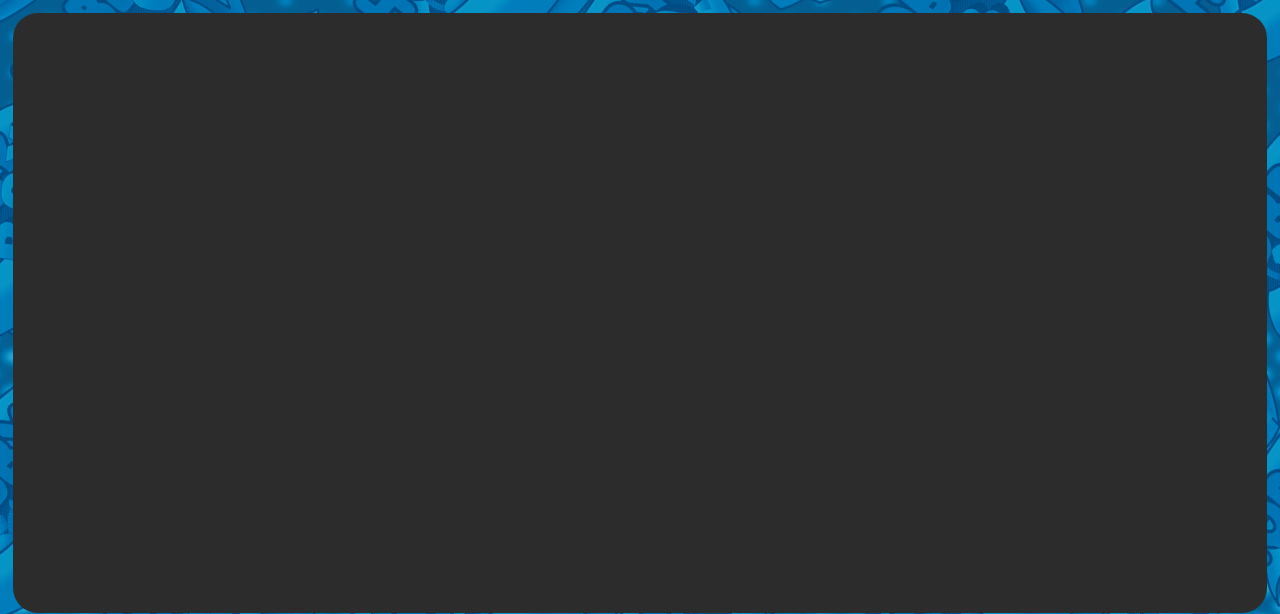
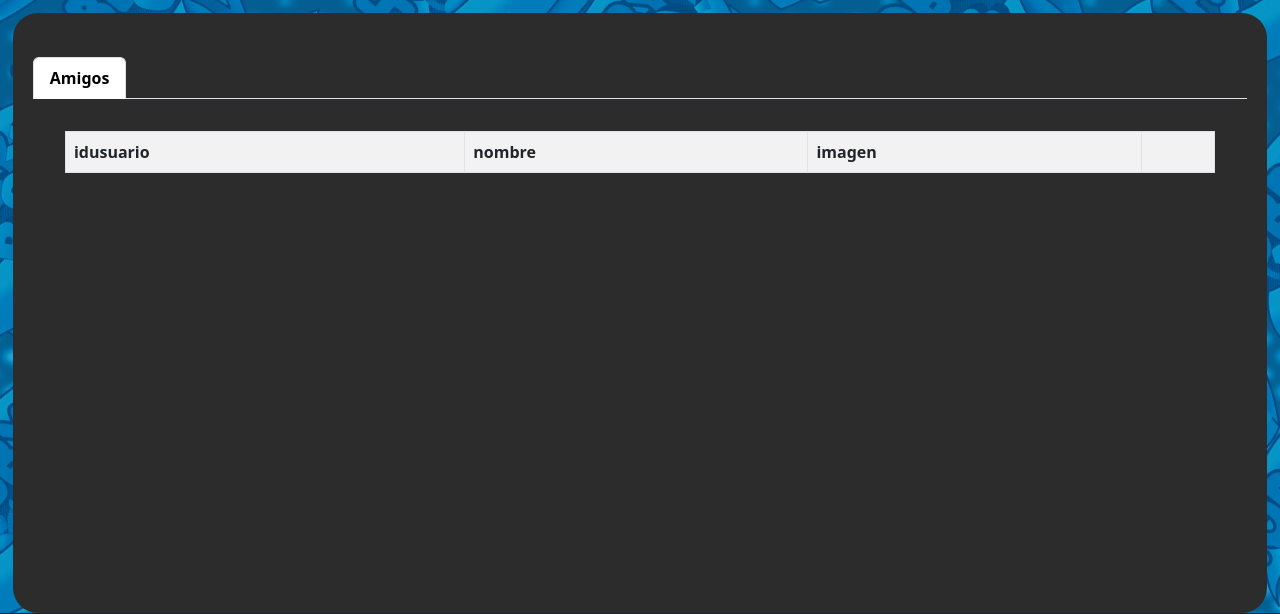
Before and after one commit to AndresRomano/PHP_lab, a PHP site: page /indexUser.php in a window 1280 px wide. Shown: the part 86-700 px from the top of the page. Run offline with PHP 8.4, Linux system fonts and the light colour scheme; a user stored in the database is signed in; data comes from the database, SQL or seed files in the repository; data that the repository does not hold is empty.

Commit message:
traigo cambios de german

```diff
--- a/HobbyBox/indexUser.php
+++ b/HobbyBox/indexUser.php
@@ -18,8 +18,28 @@ if ($_SESSION["rol"] !== "usuario") {
 <body class="img" style="background-image: url(./imagenes/bg.png);">
   <!-- Incluir el navbar utilizando la directiva de inclusión -->
   <?php include './vistas/header.php'; ?>
-  <div class="contenedor1" style="height: 600px;"></div>
+  <div class="contenedor1" style="height: 600px;">
   <br>
+
+
+  <ul class="nav nav-tabs" id="myTab" role="tablist">
+      <li class="nav-item" role="presentation">
+        <button class="nav-link active" id="home-tab" data-bs-toggle="tab" data-bs-target="#home-tab-pane" type="button" role="tab" aria-controls="home-tab-pane" aria-selected="true">Amigos</button>
+      </li>
+
+    </ul>
+
+    <div class="tab-content" id="myTabContent">
+    <div class="tab-pane fade show active" id="home-tab-pane" role="tabpanel" aria-labelledby="home-tab" tabindex="0">
+      <div style="color: white;">
+
+    <?php include './vistas/tablas/tablaAmigo.php'; ?>
+
+  </div>
+  </div>
+  </div>
+  </div>
+
   <?php include './vistas/footer.php'; ?>
 </body>
 </html>
```
Also changed, not shown: HobbyBox/imagenes/item_cards/libro.jpg (added).
